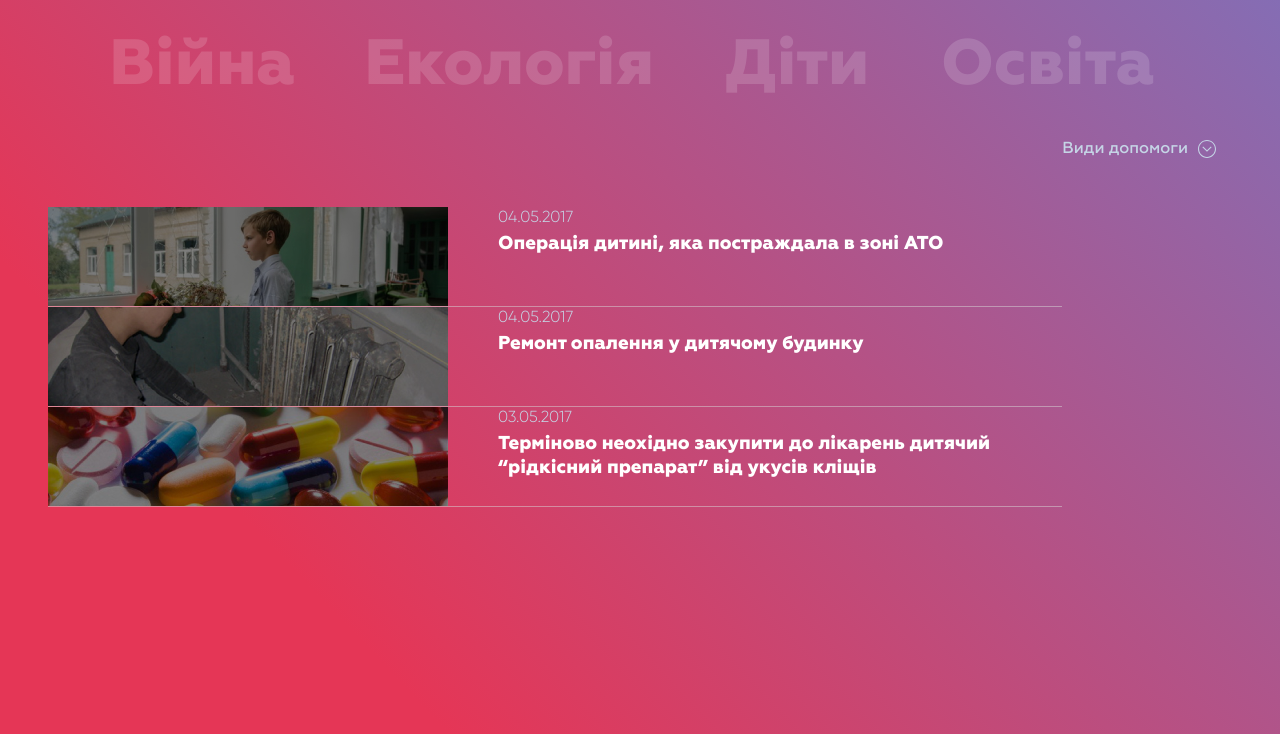
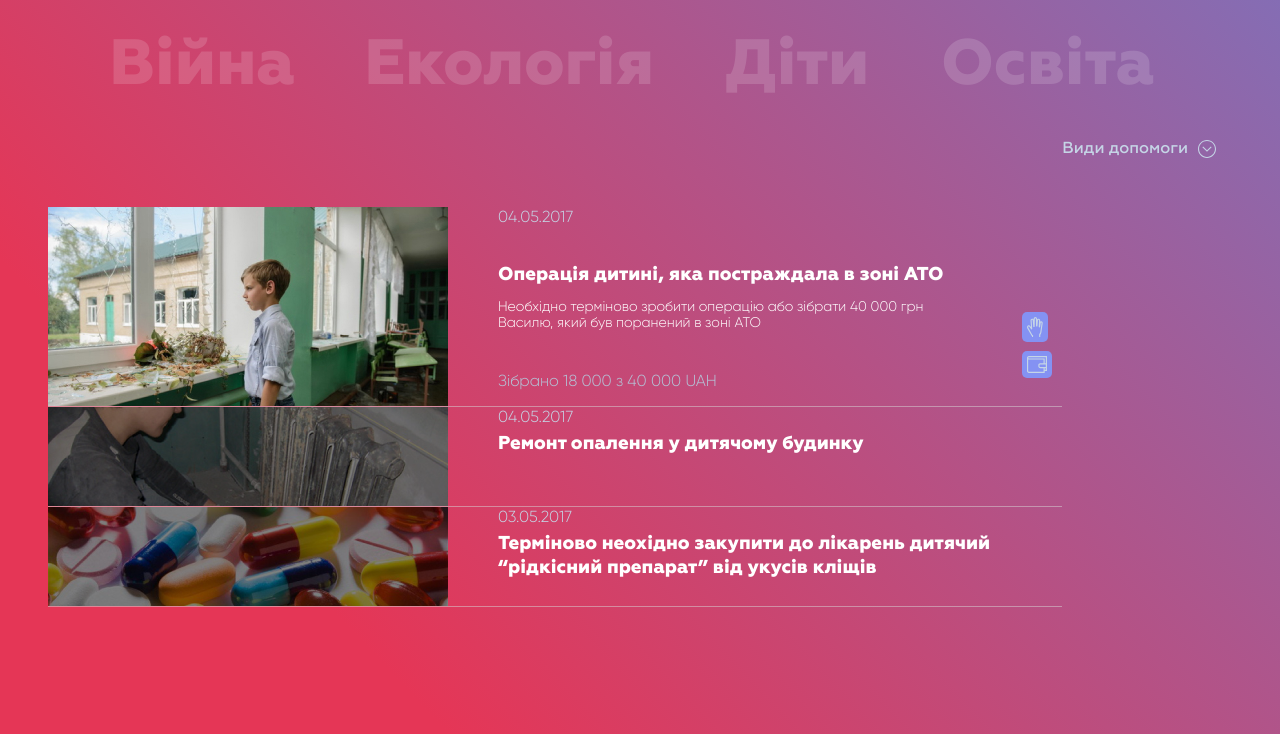
Before and after one commit to m83city/D_S, a plain HTML site: page urgent_help.html in a window 1280 px wide. Shown: the part 82-816 px from the top of the page. Drawn offline with Linux system fonts and the light colour scheme.

Commit message:
urgently

```diff
--- a/css/urgent_help.css
+++ b/css/urgent_help.css
@@ -169,10 +169,21 @@ li.items{
 li.items .date{
     margin-top: 0;
 }
+li.items .images-item{
+    opacity: 0;
+    visibility: hidden;
+    transition: opacity 3s ease-in;
+}
+li.items .item__box-img{
+    opacity: 0;
+    visibility: hidden;
+    transition: visibility .9s, opacity .9s ;
+}
 
 li.items .item__title{
     margin-top: -10px;
 }
+
 li.items .item-img__bg{
     background-color:rgba(0,0,0,.3);
     filter: brightness(50%);
@@ -186,6 +197,7 @@ li.items .text__sum{
     transition: visibility 1.5s, opacity 1.2s;
 
 }
+
 
 
 li.items.current__item {
@@ -202,6 +214,22 @@ li.items.current__item .item__title{
     background-color:rgba(0,0,0,.3);
     filter: brightness(100%);
     object-fit: cover;
+}
+li.items.current__item .item__box-img{
+    opacity: 1;
+    visibility: visible;
+    margin-top: 100px;
+    margin-left: 60px;
+}
+li.items.current__item .images-item{
+    max-width: 30px;
+    max-height: 30px;
+    opacity: 1;
+    visibility: visible;
+    padding: 5px;
+    border-radius: 5px;
+    background-color :#8492F3;
+    margin-top: 5px;
 }
 
 
--- a/urgent_help.html
+++ b/urgent_help.html
@@ -10,7 +10,7 @@
 <body>
     <header class="header">
         <div class="header__top">
-            <img class="logo" src="image/logo.png" width="36" height="32" alt="">
+            <a href="index.html"><img class="logo" src="image/logo_urgent.png" width="36" height="32" alt=""></a>
             <div class="language__box">
                 <a class="language" href="">УКР</a>
                 <a class="language" href="">РУС</a>
@@ -54,7 +54,7 @@
 
     <div class="list-content" id="list-box">
         <ul class="list-content__item-box" id="item-box">
-            <li class="items">
+            <li class="items current__item">
                 <img src="image/img-list1.jpg" class="item-img__bg" src="" alt="">
                 <div class="items__text">
                     <p class="date">04.05.2017</p>
@@ -67,8 +67,8 @@
                         UAH</p>
                 </div>
                 <div class="item__box-img">
-                    <img src="" alt="">
-                    <img src="" alt="">
+                    <img class="images-item" src="image/modal-help1.svg" alt="">
+                    <img class="images-item" src="image/modal-help2.svg" alt="">
                 </div>
             </li>
             <li class="items">
@@ -83,8 +83,8 @@
                         UAH</p>
                 </div>
                 <div class="item__box-img">
-                    <img src="" alt="">
-                    <img src="" alt="">
+                    <img class="images-item" src="image/modal-help1.svg" alt="">
+                    <img class="images-item" src="image/modal-help2.svg" alt="">
                 </div>
             </li>
             <li class="items">
@@ -100,8 +100,8 @@
                         UAH</p>
                 </div>
                 <div class="item__box-img">
-                    <img src="" alt="">
-                    <img src="" alt="">
+                    <img class="images-item" src="image/modal-help1.svg" alt="">
+                    <img class="images-item" src="image/modal-help2.svg" alt="">
                 </div>
             </li>
         </ul>
```
Also changed, not shown: contacts.html (+1 -1 lines), index.html (+1 -1 lines), image/logo_urgent.png (added), image/modal-help1.jpg (deleted), image/modal-help2.jpg (deleted).
